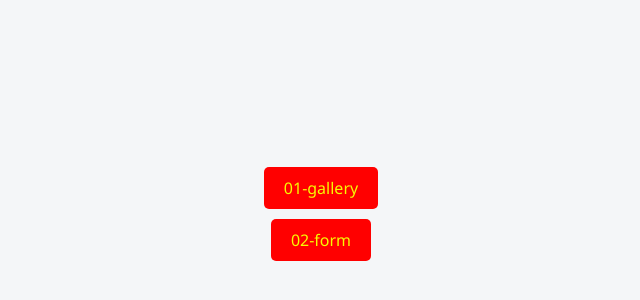
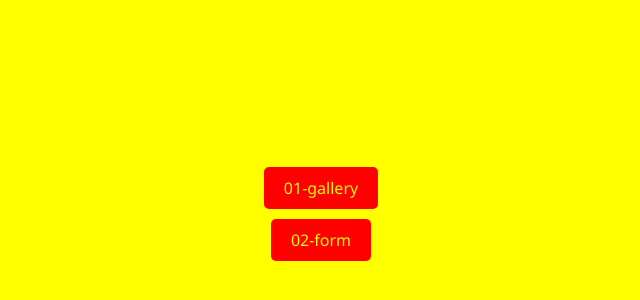
Before and after one commit to alperenkucukozkan/deneme, a plain HTML site: page index.html in a window 1280 px wide. Shown: the part 186-486 px from the top of the page, without its empty margins (319-959 px from the left). Drawn offline with Linux system fonts and the light colour scheme.

Commit message:
Deploying to gh-pages from @ alperenkucukozkan/deneme@335c26cec4764b3d138ef82a1ed74aef9665b232 🚀

```diff
--- a/index.html
+++ b/index.html
@@ -9,7 +9,7 @@
         margin: 0;
         padding: 0;
         font-family: 'Segoe UI', Tahoma, Geneva, Verdana, sans-serif;
-        background-color: #f4f6f8;
+        background-color: yellow;
         display: flex;
         justify-content: center;
         align-items: center;
```
